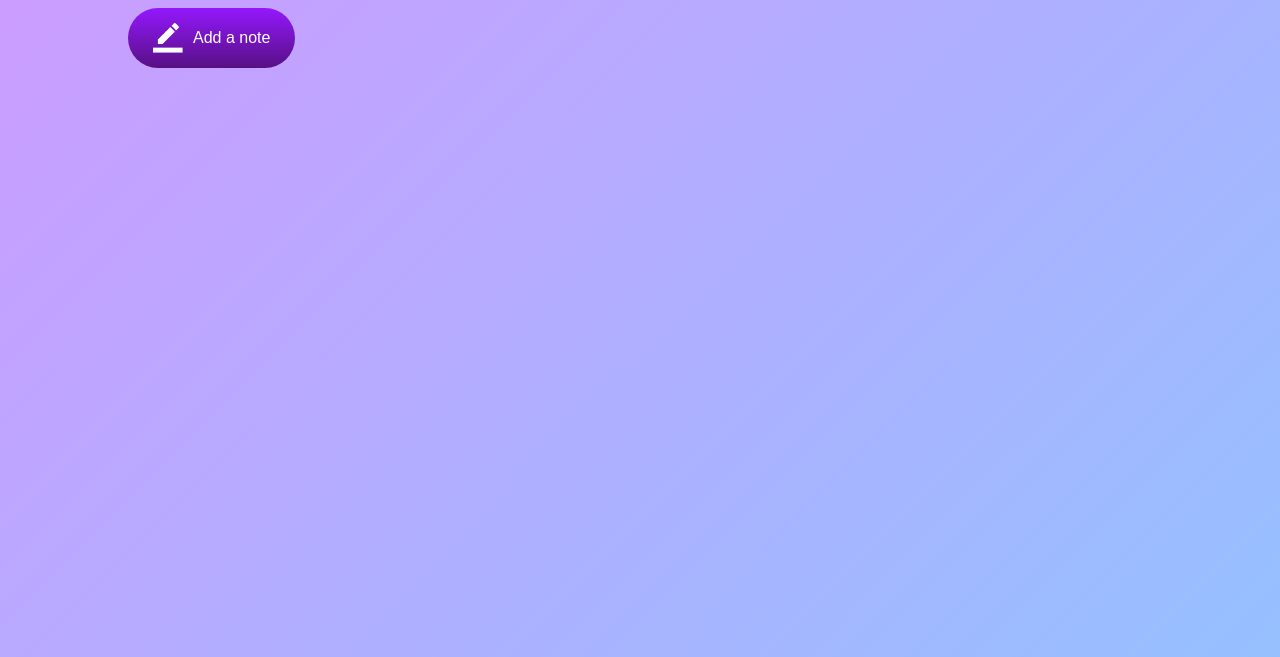
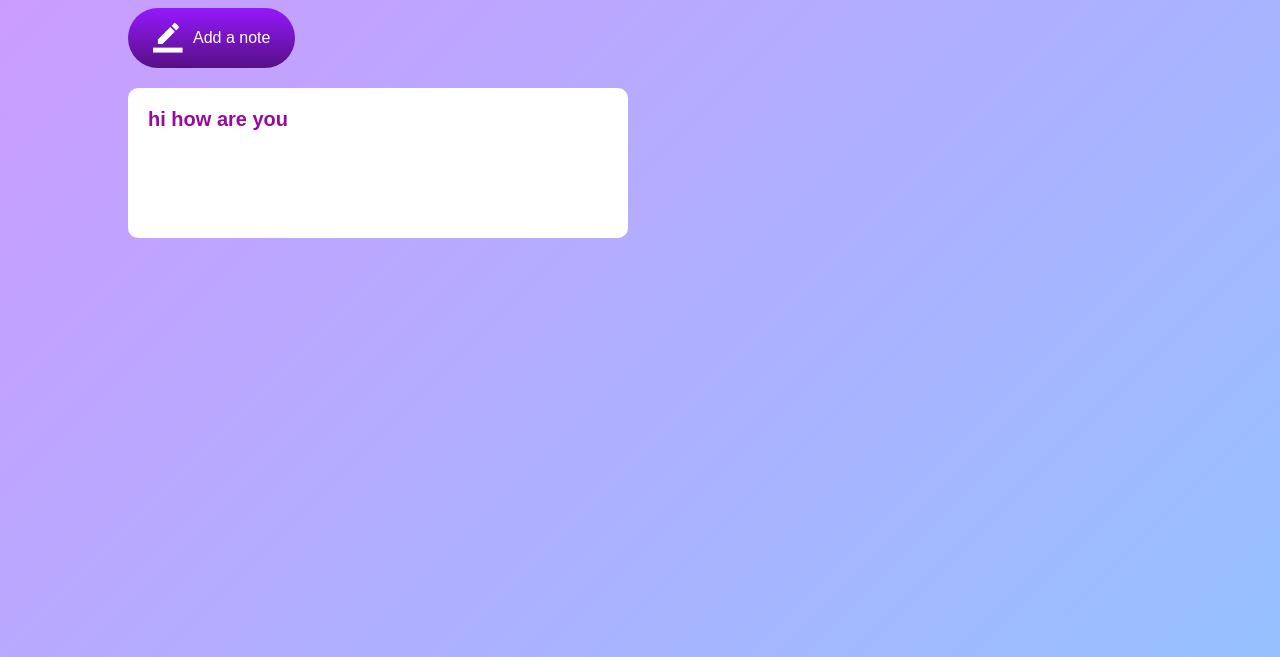
Before and after one commit to salinpaul94/Notes-app, a plain HTML site: page version_01/index.html in a window 1280 px wide. Shown: the part 143-800 px from the top of the page. Drawn offline with Linux system fonts and the light colour scheme.

Commit message:
input box styling

```diff
--- a/version_01/index.html
+++ b/version_01/index.html
@@ -12,6 +12,9 @@
   <div class="container">
     <h1><img src="images/notes.png" alt="notes icon">Notes</h1>
     <button><img src="images/edit.png" alt="add notes">Add a note</button>
+    <div class="notes-container">
+      <p contenteditable="true" class="input-box">hi how are you</p>
+    </div>
   </div>
   <script src="index.js"></script>
 </body>
--- a/version_01/style.css
+++ b/version_01/style.css
@@ -39,3 +39,17 @@
   margin: 30px 0 20px;
   cursor: pointer;
 }
+.input-box{
+  position: relative;
+  width: 100%;
+  max-width: 500px;
+  min-height: 150px;
+  background: #fff;
+  color: #98099d;
+  padding: 20px;
+  margin: 20px 0;
+  outline: none;
+  border-radius: 10px;
+  font-size: 20px;
+  font-weight: 600;
+}
```
